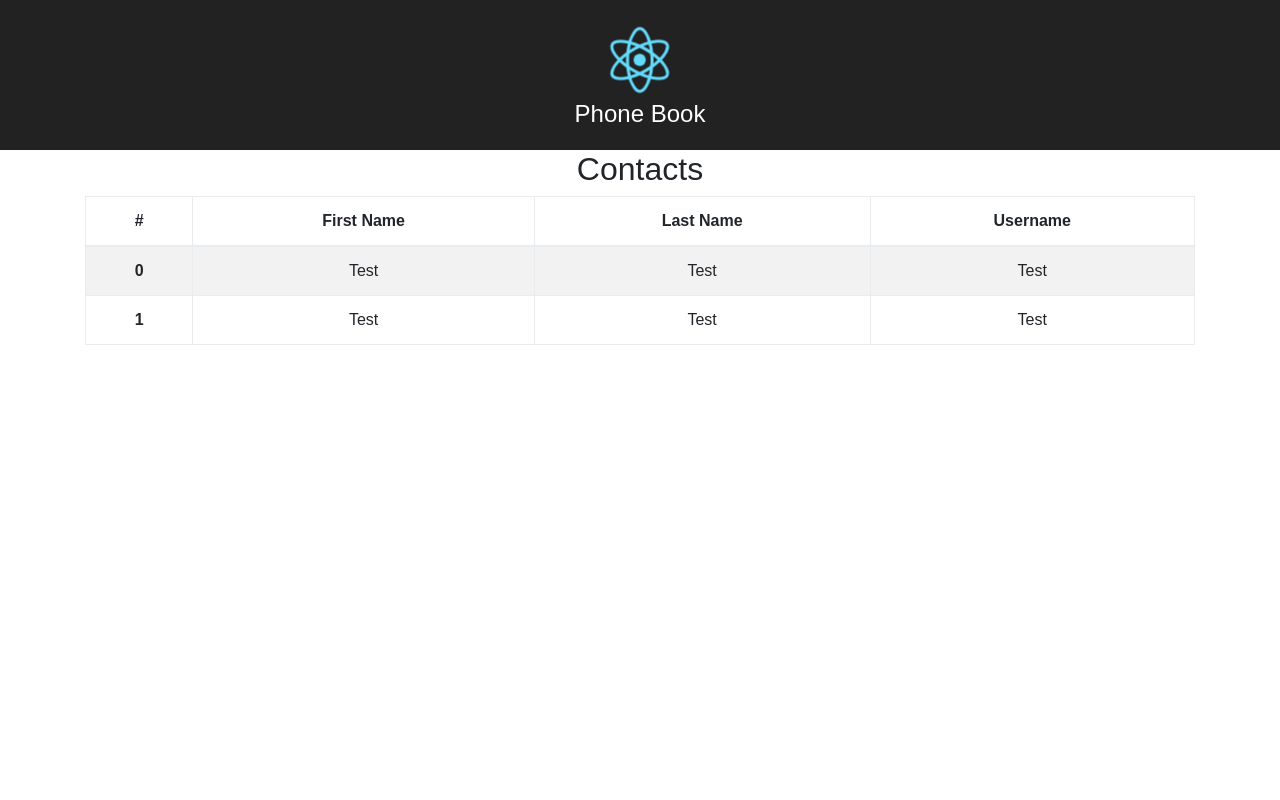
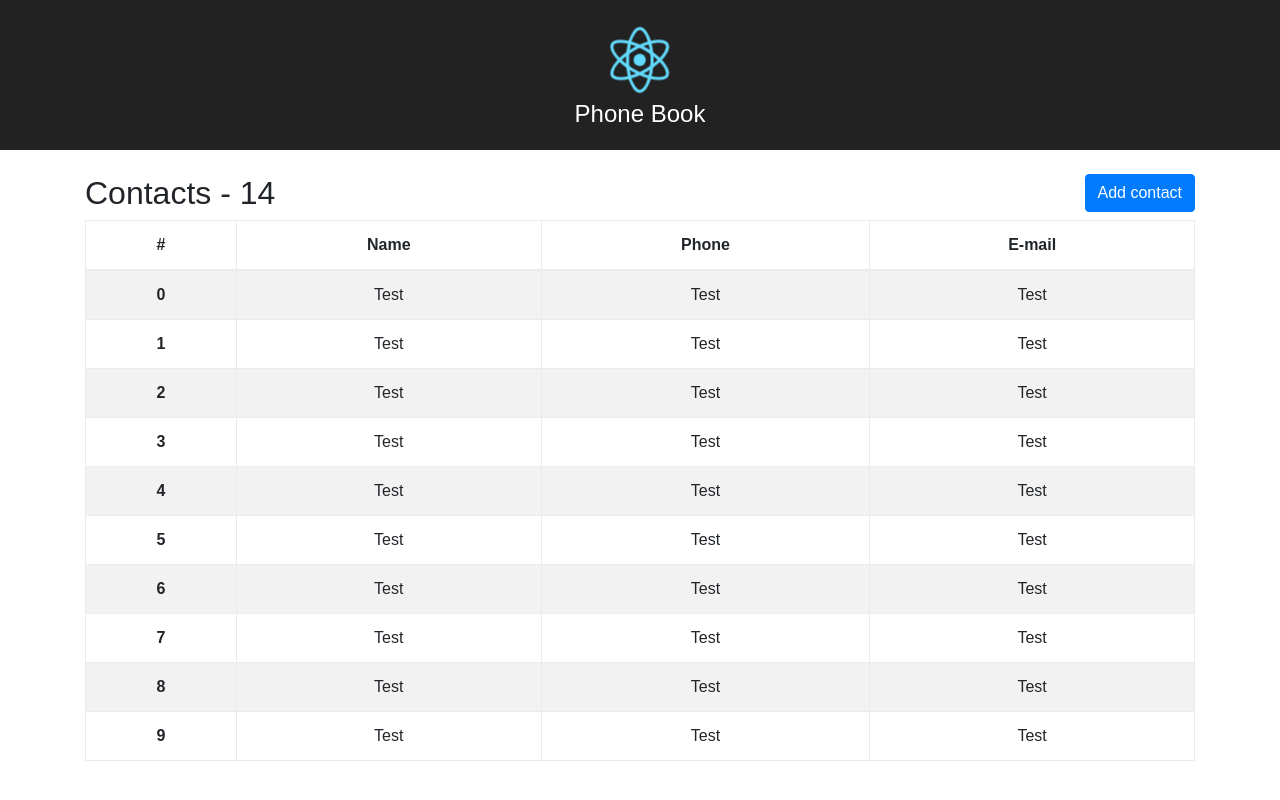
Before and after one commit to MykolaDovgal/phone-book, a React (Create React App) app: page / in a window 1280 px wide. Built offline with nearby package versions, Linux system fonts and the light colour scheme.

Commit message:
Implemented adding contact and saving into local storage

```diff
--- a/package.json
+++ b/package.json
@@ -3,6 +3,7 @@
   "version": "0.1.0",
   "private": true,
   "dependencies": {
+    "jquery": "^3.2.1",
     "react": "^16.0.0",
     "react-dom": "^16.0.0",
     "react-scripts": "1.0.14"
--- a/src/classes/PhoneBook.js
+++ b/src/classes/PhoneBook.js
@@ -2,7 +2,75 @@ class PhoneBook {
 	contacts;
 
 	constructor() {
+		const data = localStorage.getItem('contacts');
+
+		const contacts = JSON.parse(data);
+
+		if (Array.isArray(contacts)) {
+			this.contacts = contacts;
+		} else {
+
 			this.contacts = [
+				{
+					name: 'Test',
+					phone: 'Test',
+					email: 'Test'
+				},
+				{
+					name: 'Test',
+					phone: 'Test',
+					email: 'Test'
+				},
+				{
+					name: 'Test',
+					phone: 'Test',
+					email: 'Test'
+				},
+				{
+					name: 'Test',
+					phone: 'Test',
+					email: 'Test'
+				},
+				{
+					name: 'Test',
+					phone: 'Test',
+					email: 'Test'
+				},
+				{
+					name: 'Test',
+					phone: 'Test',
+					email: 'Test'
+				},
+				{
+					name: 'Test',
+					phone: 'Test',
+					email: 'Test'
+				},
+				{
+					name: 'Test',
+					phone: 'Test',
+					email: 'Test'
+				},
+				{
+					name: 'Test',
+					phone: 'Test',
+					email: 'Test'
+				},
+				{
+					name: 'Test',
+					phone: 'Test',
+					email: 'Test'
+				},
+				{
+					name: 'Test',
+					phone: 'Test',
+					email: 'Test'
+				},
+				{
+					name: 'Test',
+					phone: 'Test',
+					email: 'Test'
+				},
 				{
 					name: 'Test',
 					phone: 'Test',
@@ -15,9 +83,15 @@ class PhoneBook {
 				}
 			];
 		}
+	}
 
 	add(contactInfo) {
-
+		if (contactInfo) {
+			if (contactInfo.hasOwnProperty('name') && contactInfo.hasOwnProperty('phone') && contactInfo.hasOwnProperty('email')) {
+				this.contacts.push(contactInfo);
+				this.updateStorage();
+			}
+		}
 	}
 
 	remove(index) {
@@ -26,6 +100,10 @@ class PhoneBook {
 
 	search() {
 
+	}
+
+	getTotal() {
+		return this.contacts.length;
 	}
 
 	list(contactsPerPage = 10, page = 1) {
@@ -38,6 +116,11 @@ class PhoneBook {
 
 		return this.contacts.slice(start, end);
 	}
+
+	updateStorage() {
+		localStorage.setItem('contacts', JSON.stringify(this.contacts));
+	}
+
 }
 
 export default PhoneBook;
--- a/src/components/Contacts.js
+++ b/src/components/Contacts.js
@@ -1,6 +1,9 @@
 import React, {Component} from 'react';
+import $ from 'jquery';
 import './Contacts.css';
 import PhoneBook from "../classes/PhoneBook";
+
+window.jQuery = $;
 
 class Contacts extends Component {
 
@@ -18,16 +21,26 @@ class Contacts extends Component {
 
 					<div className="row">
 						<div className="col-12">
+							<br/>
+							<div className="row">
+								<div className="col-6">
+									<h2 className="float-left">Contacts - {this.phoneBook.getTotal()} </h2>
+								</div>
+								<div className="col-6">
+									<button type="button" data-toggle="modal" data-target="#modalAddContact"
+									        className="btn btn-primary float-right">Add contact
+									</button>
+								</div>
+							</div>
 
-							<h2>Contacts</h2>
 
 							<table className="table table-striped table-bordered">
 								<thead>
 								<tr>
 									<th scope="col">#</th>
-									<th scope="col">First Name</th>
-									<th scope="col">Last Name</th>
-									<th scope="col">Username</th>
+									<th scope="col">Name</th>
+									<th scope="col">Phone</th>
+									<th scope="col">E-mail</th>
 								</tr>
 								</thead>
 								<tbody>
@@ -39,6 +52,55 @@ class Contacts extends Component {
 						</div>
 					</div>
 				</div>
+
+				<div className="modal fade" id="modalAddContact" tabIndex="-1" role="dialog">
+					<div className="modal-dialog" role="document">
+						<div className="modal-content">
+							<div className="modal-header">
+								<h5 className="modal-title">Add contact</h5>
+								<button type="button" className="close" data-dismiss="modal" aria-label="Close">
+									<span aria-hidden="true">&times;</span>
+								</button>
+							</div>
+							<div className="modal-body">
+								<form id="formAddContact" onSubmit={this.handlerAddForm}>
+									<div className="form-group row">
+										<label className="col-sm-2 col-form-label">Name</label>
+										<div className="col-sm-10">
+											<input required type="text" className="form-control" id="inputName"
+											       placeholder="Name"/>
+										</div>
+									</div>
+
+									<div className="form-group row">
+										<label className="col-sm-2 col-form-label">Phone</label>
+										<div className="col-sm-10">
+											<input required type="text" className="form-control" id="inputPhone"
+											       placeholder="Phone"/>
+										</div>
+									</div>
+
+									<div className="form-group row">
+										<label className="col-sm-2 col-form-label">Email</label>
+										<div className="col-sm-10">
+											<input required type="email" className="form-control" id="inputEmail"
+											       placeholder="Email"/>
+										</div>
+									</div>
+
+
+								</form>
+							</div>
+							<div className="modal-footer">
+								<button form="formAddContact" className="btn btn-primary">Add contact</button>
+								<button id="modalClose" type="button" className="btn btn-secondary"
+								        data-dismiss="modal">Close
+								</button>
+							</div>
+						</div>
+					</div>
+				</div>
+
 			</div>
 		);
 	}
@@ -55,6 +117,29 @@ class Contacts extends Component {
 				</tr>)
 		})
 
+	};
+
+	handlerAddForm = (e) => {
+		e.preventDefault();
+		const form = $(e.target);
+
+		const name = form.find('#inputName').val();
+		const phone = form.find('#inputPhone').val();
+		const email = form.find('#inputEmail').val();
+
+		console.log({name, phone, email});
+
+		if (name && phone && email) {
+			this.phoneBook.add({name, phone, email});
+			alert(`Contact ${name} added`);
+			$('#modalClose').trigger('click');
+			this.forceUpdate();
+		} else {
+			alert('Check input data');
+		}
+
+
+		return false;
 	}
 }
 
```
Lines whose indentation alone changed are shown as unchanged.
